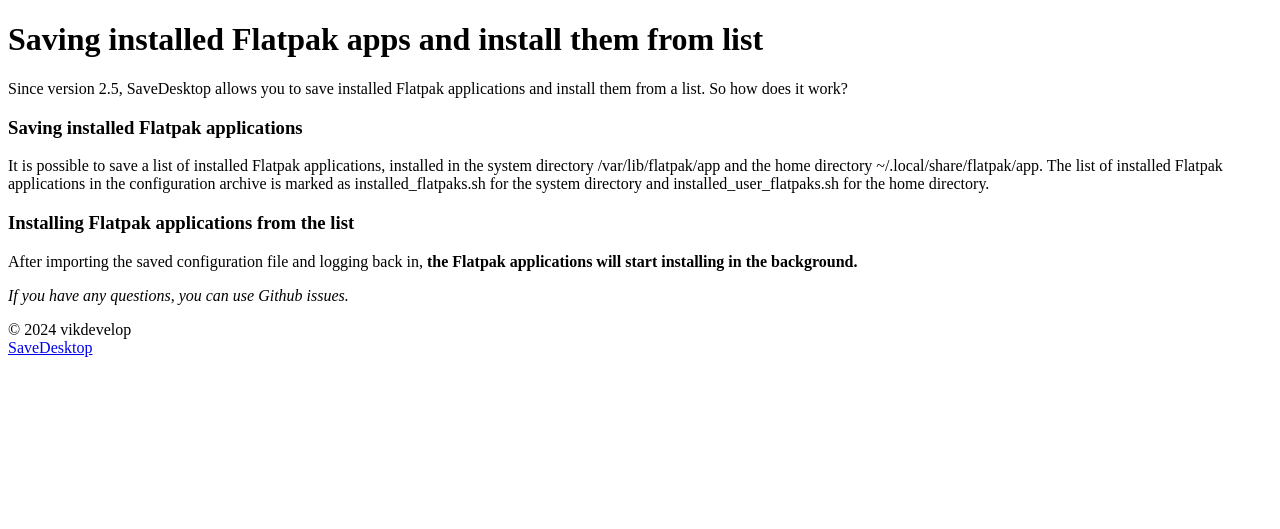
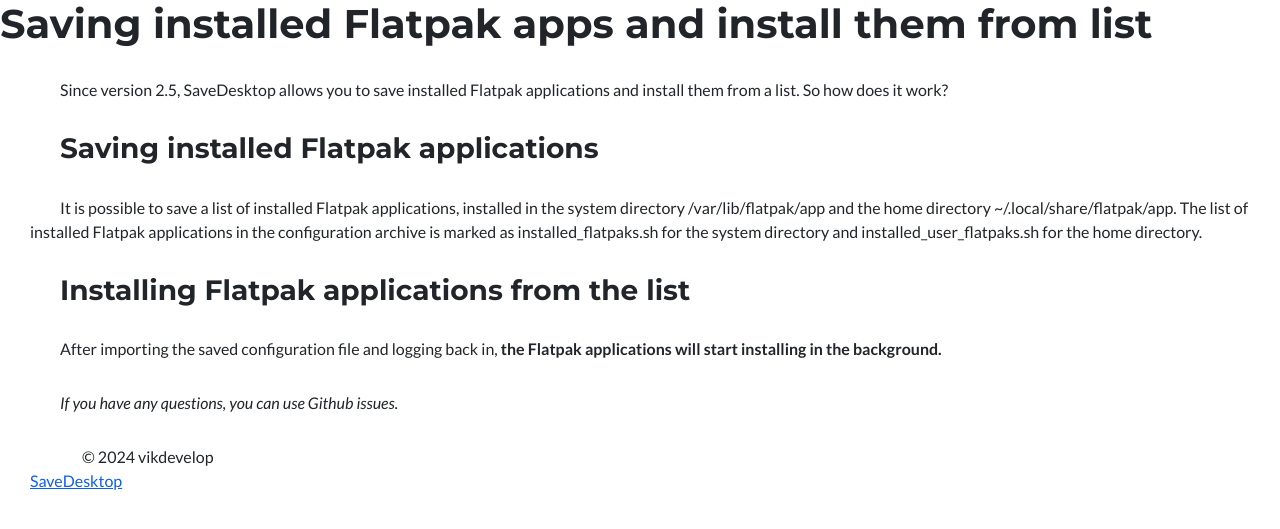
Before and after one commit to vikdevelop/SaveDesktop, a Jekyll site: the page built from wiki/flatpak-apps-installation/en.md, in a window 1280 px wide. Shown: the top 529 px of the page. Built offline with Jekyll 4.4.1, drawn with Linux system fonts in a browser that asks for light colours; nearby versions of some CDN libraries; our own code applies the rules of GitHub Pages for plain Markdown files.

Commit message:
Update default.html

```diff
--- a/_layouts/default.html
+++ b/_layouts/default.html
@@ -5,7 +5,7 @@
     <script src="https://use.fontawesome.com/releases/v6.3.0/js/all.js" crossorigin="anonymous"></script>
     <link href="https://fonts.googleapis.com/css?family=Montserrat:400,700" rel="stylesheet" type="text/css" />
     <link href="https://fonts.googleapis.com/css?family=Lato:400,700,400italic,700italic" rel="stylesheet" type="text/css" />
-    <link href="open-issue/css/styles.css" rel="stylesheet" />
+    <link href="/open-issue/css/styles.css" rel="stylesheet" />
   </head>
   <body>
     {{ content }}
```
